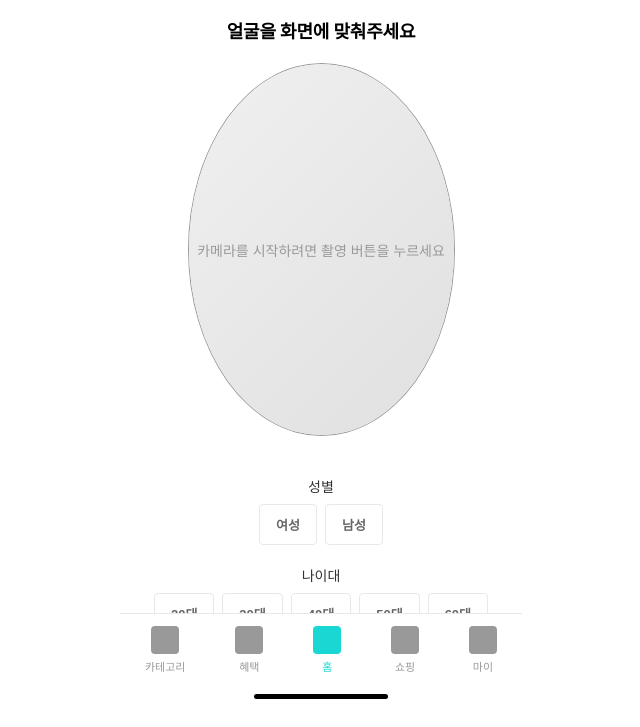
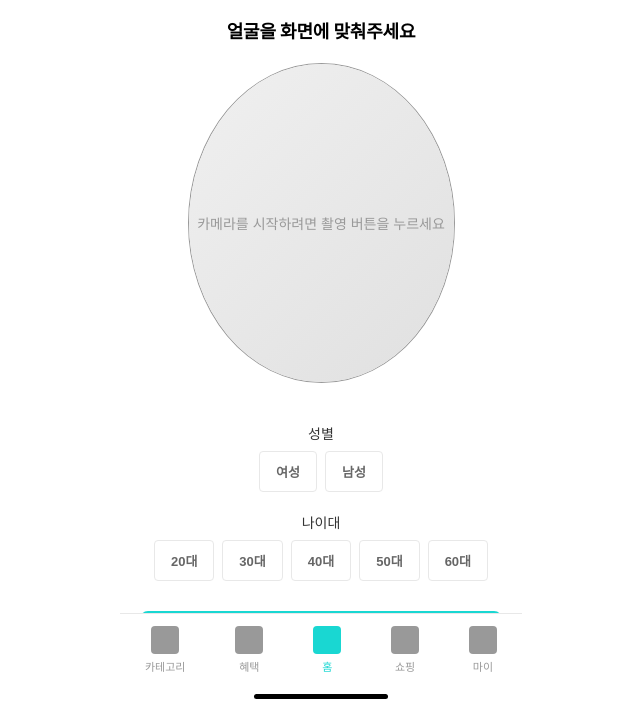
Before and after one commit to hyelin-cho/hwahae_AI, a website: page index.html in a window 1280 px wide. Shown: the part 93-820 px from the top of the page, without its empty margins (319-959 px from the left). Drawn offline with Linux system fonts and the light colour scheme; a web font is replaced by a local one.

Commit message:
04_camera_edit

```diff
--- a/index.html
+++ b/index.html
@@ -129,7 +129,7 @@
         .camera-container {
             position: relative;
             width: 267px;
-            height: 373px;
+            height: 320px;
             margin: 0 auto 40px;
             border-radius: 50%;
             overflow: hidden;
```
